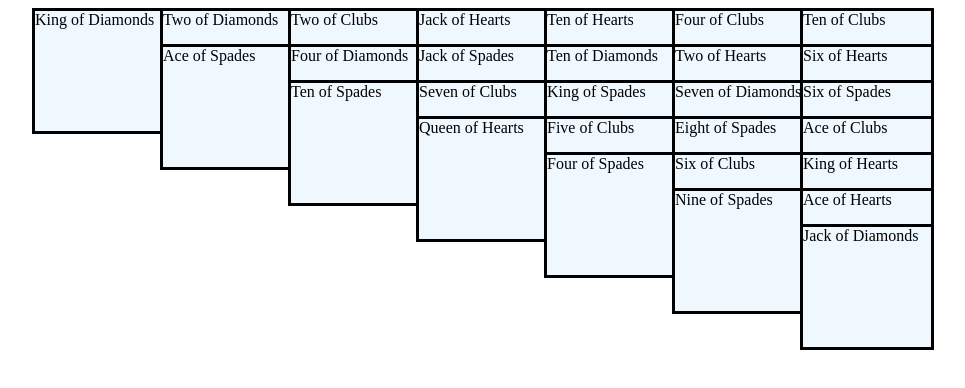
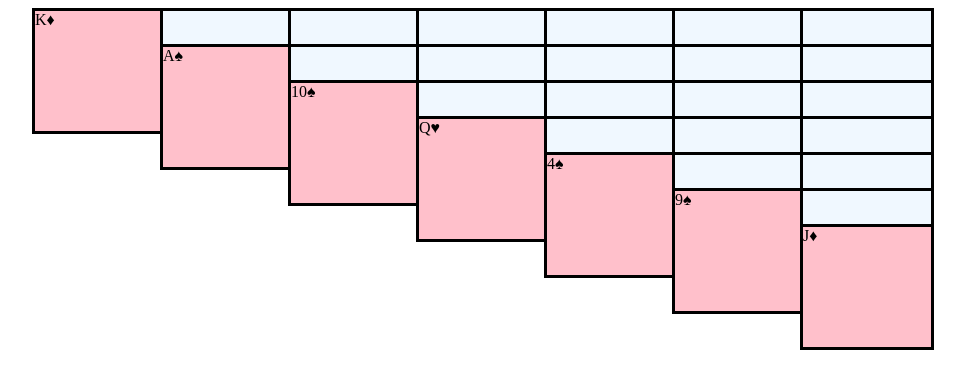
Before and after one commit to elliefarrer/solitaire, a plain HTML site: page index.html in a window 1280 px wide. Shown: the whole page, without its empty margins (104-1069 px from the left). Drawn offline with nearby package versions, Linux system fonts and the light colour scheme.

Commit message:
The correct cards are flipped in their columns

```diff
--- a/css/deleteme.css
+++ b/css/deleteme.css
@@ -16,6 +16,12 @@ h1 {
   width: 10vw;
   height: 15vh;
   background-color: aliceblue;
+  color: aliceblue;
   border: 3px solid black;
   position: absolute;
 }
+
+.front {
+  background-color: pink;
+  color: black;
+}
--- a/js/app.js
+++ b/js/app.js
@@ -16,61 +16,61 @@ const pushToArray = (array, newItem) => {
   array.push(newItem);
 };
 
-pushToArray(deckOfCards, new CreateDeck(0, 'King of Hearts', 'king', 'hearts', 13));
-pushToArray(deckOfCards, new CreateDeck(1, 'Queen of Hearts', 'queen', 'hearts', 12));
-pushToArray(deckOfCards, new CreateDeck(2, 'Jack of Hearts', 'jack', 'hearts', 11));
-pushToArray(deckOfCards, new CreateDeck(3, 'Ten of Hearts', 'ten', 'hearts', 10));
-pushToArray(deckOfCards, new CreateDeck(4, 'Nine of Hearts', 'nine', 'hearts', 9));
-pushToArray(deckOfCards, new CreateDeck(5, 'Eight of Hearts', 'eight', 'hearts', 8));
-pushToArray(deckOfCards, new CreateDeck(6, 'Seven of Hearts', 'seven', 'hearts', 7));
-pushToArray(deckOfCards, new CreateDeck(7, 'Six of Hearts', 'six', 'hearts', 6));
-pushToArray(deckOfCards, new CreateDeck(8, 'Five of Hearts', 'five', 'hearts', 5));
-pushToArray(deckOfCards, new CreateDeck(9, 'Four of Hearts', 'four', 'hearts', 4));
-pushToArray(deckOfCards, new CreateDeck(10, 'Three of Hearts', 'three', 'hearts', 3));
-pushToArray(deckOfCards, new CreateDeck(11, 'Two of Hearts', 'two', 'hearts', 2));
-pushToArray(deckOfCards, new CreateDeck(12, 'Ace of Hearts', 'ace', 'hearts', 1));
+pushToArray(deckOfCards, new CreateDeck(0, 'K♥︎', 'king', 'hearts', 13));
+pushToArray(deckOfCards, new CreateDeck(1, 'Q♥︎', 'queen', 'hearts', 12));
+pushToArray(deckOfCards, new CreateDeck(2, 'J♥︎', 'jack', 'hearts', 11));
+pushToArray(deckOfCards, new CreateDeck(3, '10♥︎', 'ten', 'hearts', 10));
+pushToArray(deckOfCards, new CreateDeck(4, '9♥︎', 'nine', 'hearts', 9));
+pushToArray(deckOfCards, new CreateDeck(5, '8♥︎', 'eight', 'hearts', 8));
+pushToArray(deckOfCards, new CreateDeck(6, '7♥︎', 'seven', 'hearts', 7));
+pushToArray(deckOfCards, new CreateDeck(7, '6♥︎', 'six', 'hearts', 6));
+pushToArray(deckOfCards, new CreateDeck(8, '5♥︎', 'five', 'hearts', 5));
+pushToArray(deckOfCards, new CreateDeck(9, '4♥︎', 'four', 'hearts', 4));
+pushToArray(deckOfCards, new CreateDeck(10, '3♥︎', 'three', 'hearts', 3));
+pushToArray(deckOfCards, new CreateDeck(11, '2♥︎', 'two', 'hearts', 2));
+pushToArray(deckOfCards, new CreateDeck(12, 'A♥︎', 'ace', 'hearts', 1));
 
-pushToArray(deckOfCards, new CreateDeck(13, 'King of Diamonds', 'king', 'diamonds', 13));
-pushToArray(deckOfCards, new CreateDeck(14, 'Queen of Diamonds', 'queen', 'diamonds', 12));
-pushToArray(deckOfCards, new CreateDeck(15, 'Jack of Diamonds', 'jack', 'diamonds', 11));
-pushToArray(deckOfCards, new CreateDeck(16, 'Ten of Diamonds', 'ten', 'diamonds', 10));
-pushToArray(deckOfCards, new CreateDeck(17, 'Nine of Diamonds', 'nine', 'diamonds', 9));
-pushToArray(deckOfCards, new CreateDeck(18, 'Eight of Diamonds', 'eight', 'diamonds', 8));
-pushToArray(deckOfCards, new CreateDeck(19, 'Seven of Diamonds', 'seven', 'diamonds', 7));
-pushToArray(deckOfCards, new CreateDeck(20, 'Six of Diamonds', 'six', 'diamonds', 6));
-pushToArray(deckOfCards, new CreateDeck(21, 'Five of Diamonds', 'five', 'diamonds', 5));
-pushToArray(deckOfCards, new CreateDeck(22, 'Four of Diamonds', 'four', 'diamonds', 4));
-pushToArray(deckOfCards, new CreateDeck(23, 'Three of Diamonds', 'three', 'diamonds', 3));
-pushToArray(deckOfCards, new CreateDeck(24, 'Two of Diamonds', 'two', 'diamonds', 2));
-pushToArray(deckOfCards, new CreateDeck(25, 'Ace of Diamonds', 'ace', 'diamonds', 1));
+pushToArray(deckOfCards, new CreateDeck(13, 'K♦︎', 'king', 'diamonds', 13));
+pushToArray(deckOfCards, new CreateDeck(14, 'Q♦︎', 'queen', 'diamonds', 12));
+pushToArray(deckOfCards, new CreateDeck(15, 'J♦︎', 'jack', 'diamonds', 11));
+pushToArray(deckOfCards, new CreateDeck(16, '10♦︎', 'ten', 'diamonds', 10));
+pushToArray(deckOfCards, new CreateDeck(17, '9♦︎', 'nine', 'diamonds', 9));
+pushToArray(deckOfCards, new CreateDeck(18, '8♦︎', 'eight', 'diamonds', 8));
+pushToArray(deckOfCards, new CreateDeck(19, '7♦︎', 'seven', 'diamonds', 7));
+pushToArray(deckOfCards, new CreateDeck(20, '6♦︎', 'six', 'diamonds', 6));
+pushToArray(deckOfCards, new CreateDeck(21, '5♦︎', 'five', 'diamonds', 5));
+pushToArray(deckOfCards, new CreateDeck(22, '4♦︎', 'four', 'diamonds', 4));
+pushToArray(deckOfCards, new CreateDeck(23, '3♦︎', 'three', 'diamonds', 3));
+pushToArray(deckOfCards, new CreateDeck(24, '2♦︎', 'two', 'diamonds', 2));
+pushToArray(deckOfCards, new CreateDeck(25, 'A♦︎', 'ace', 'diamonds', 1));
 
-pushToArray(deckOfCards, new CreateDeck(26, 'King of Spades', 'king', 'spades', 13));
-pushToArray(deckOfCards, new CreateDeck(27, 'Queen of Spades', 'queen', 'spades', 12));
-pushToArray(deckOfCards, new CreateDeck(28, 'Jack of Spades', 'jack', 'spades', 11));
-pushToArray(deckOfCards, new CreateDeck(29, 'Ten of Spades', 'ten', 'spades', 10));
-pushToArray(deckOfCards, new CreateDeck(30, 'Nine of Spades', 'nine', 'spades', 9));
-pushToArray(deckOfCards, new CreateDeck(31, 'Eight of Spades', 'eight', 'spades', 8));
-pushToArray(deckOfCards, new CreateDeck(32, 'Seven of Spades', 'seven', 'spades', 7));
-pushToArray(deckOfCards, new CreateDeck(33, 'Six of Spades', 'six', 'spades', 6));
-pushToArray(deckOfCards, new CreateDeck(34, 'Five of Spades', 'five', 'spades', 5));
-pushToArray(deckOfCards, new CreateDeck(35, 'Four of Spades', 'four', 'spades', 4));
-pushToArray(deckOfCards, new CreateDeck(36, 'Three of Spades', 'three', 'spades', 3));
-pushToArray(deckOfCards, new CreateDeck(37, 'Two of Spades', 'two', 'spades', 2));
-pushToArray(deckOfCards, new CreateDeck(38, 'Ace of Spades', 'ace', 'spades', 1));
+pushToArray(deckOfCards, new CreateDeck(26, 'K♠︎', 'king', 'spades', 13));
+pushToArray(deckOfCards, new CreateDeck(27, 'Q♠︎', 'queen', 'spades', 12));
+pushToArray(deckOfCards, new CreateDeck(28, 'J♠︎', 'jack', 'spades', 11));
+pushToArray(deckOfCards, new CreateDeck(29, '10♠︎', 'ten', 'spades', 10));
+pushToArray(deckOfCards, new CreateDeck(30, '9♠︎', 'nine', 'spades', 9));
+pushToArray(deckOfCards, new CreateDeck(31, '8♠︎', 'eight', 'spades', 8));
+pushToArray(deckOfCards, new CreateDeck(32, '7♠︎', 'seven', 'spades', 7));
+pushToArray(deckOfCards, new CreateDeck(33, '6♠︎', 'six', 'spades', 6));
+pushToArray(deckOfCards, new CreateDeck(34, '5♠︎', 'five', 'spades', 5));
+pushToArray(deckOfCards, new CreateDeck(35, '4♠︎', 'four', 'spades', 4));
+pushToArray(deckOfCards, new CreateDeck(36, '3♠︎', 'three', 'spades', 3));
+pushToArray(deckOfCards, new CreateDeck(37, '2♠︎', 'two', 'spades', 2));
+pushToArray(deckOfCards, new CreateDeck(38, 'A♠︎', 'ace', 'spades', 1));
 
-pushToArray(deckOfCards, new CreateDeck(39, 'King of Clubs', 'king', 'clubs', 13));
-pushToArray(deckOfCards, new CreateDeck(40, 'Queen of Clubs', 'queen', 'clubs', 12));
-pushToArray(deckOfCards, new CreateDeck(41, 'Jack of Clubs', 'jack', 'clubs', 11));
-pushToArray(deckOfCards, new CreateDeck(42, 'Ten of Clubs', 'ten', 'clubs', 10));
-pushToArray(deckOfCards, new CreateDeck(43, 'Nine of Clubs', 'nine', 'clubs', 9));
-pushToArray(deckOfCards, new CreateDeck(44, 'Eight of Clubs', 'eight', 'clubs', 8));
-pushToArray(deckOfCards, new CreateDeck(45, 'Seven of Clubs', 'seven', 'clubs', 7));
-pushToArray(deckOfCards, new CreateDeck(46, 'Six of Clubs', 'six', 'clubs', 6));
-pushToArray(deckOfCards, new CreateDeck(47, 'Five of Clubs', 'five', 'clubs', 5));
-pushToArray(deckOfCards, new CreateDeck(48, 'Four of Clubs', 'four', 'clubs', 4));
-pushToArray(deckOfCards, new CreateDeck(49, 'Three of Clubs', 'three', 'clubs', 3));
-pushToArray(deckOfCards, new CreateDeck(50, 'Two of Clubs', 'two', 'clubs', 2));
-pushToArray(deckOfCards, new CreateDeck(51, 'Ace of Clubs', 'ace', 'clubs', 1));
+pushToArray(deckOfCards, new CreateDeck(39, 'K♣︎', 'king', 'clubs', 13));
+pushToArray(deckOfCards, new CreateDeck(40, 'Q♣︎', 'queen', 'clubs', 12));
+pushToArray(deckOfCards, new CreateDeck(41, 'J♣︎', 'jack', 'clubs', 11));
+pushToArray(deckOfCards, new CreateDeck(42, '10♣︎', 'ten', 'clubs', 10));
+pushToArray(deckOfCards, new CreateDeck(43, '9♣︎', 'nine', 'clubs', 9));
+pushToArray(deckOfCards, new CreateDeck(44, '8♣︎', 'eight', 'clubs', 8));
+pushToArray(deckOfCards, new CreateDeck(45, '7♣︎', 'seven', 'clubs', 7));
+pushToArray(deckOfCards, new CreateDeck(46, '6♣︎', 'six', 'clubs', 6));
+pushToArray(deckOfCards, new CreateDeck(47, '5♣︎', 'five', 'clubs', 5));
+pushToArray(deckOfCards, new CreateDeck(48, '4♣︎', 'four', 'clubs', 4));
+pushToArray(deckOfCards, new CreateDeck(49, '3♣︎', 'three', 'clubs', 3));
+pushToArray(deckOfCards, new CreateDeck(50, '2♣︎', 'two', 'clubs', 2));
+pushToArray(deckOfCards, new CreateDeck(51, 'A♣︎', 'ace', 'clubs', 1));
 
 const shuffleCards = () => {
   deckOfCards = deckOfCards.sort(() => .5 - Math.random());
@@ -99,6 +99,14 @@ pushToArray(columns, new CreateColumns(6, 'column 6', 6, 60, []));
 pushToArray(columns, new CreateColumns(7, 'column 7', 7, 70, []));
 
 console.log('Columns are', columns);
+
+const flipCard = card => {
+  if(!card.showFront) {
+    card.showFront = true;
+    card.addClass('front');
+  }
+};
+
 $(() => {
   const $columnsContainer = $('.columns-container');
 
@@ -112,9 +120,13 @@ $(() => {
     for (let cardIndex = 0; cardIndex < column.initialNumber; cardIndex++) {
       console.log(cardIndex);
       const $newCard = $(`<div class="card" style="top: ${cardIndex * 200}%">${deckOfCards[cardIndex].name}</div>`);
+      column.cards.push($newCard);
       $column.append($newCard);
       deckOfCards = deckOfCards.filter(card => card.name !== deckOfCards[cardIndex].name);
     }
+    console.log('The column has', column.cards);
+
+    flipCard(column.cards[column.cards.length - 1]);
   });
 
   console.log('Deck of cards now contains', deckOfCards);
```
